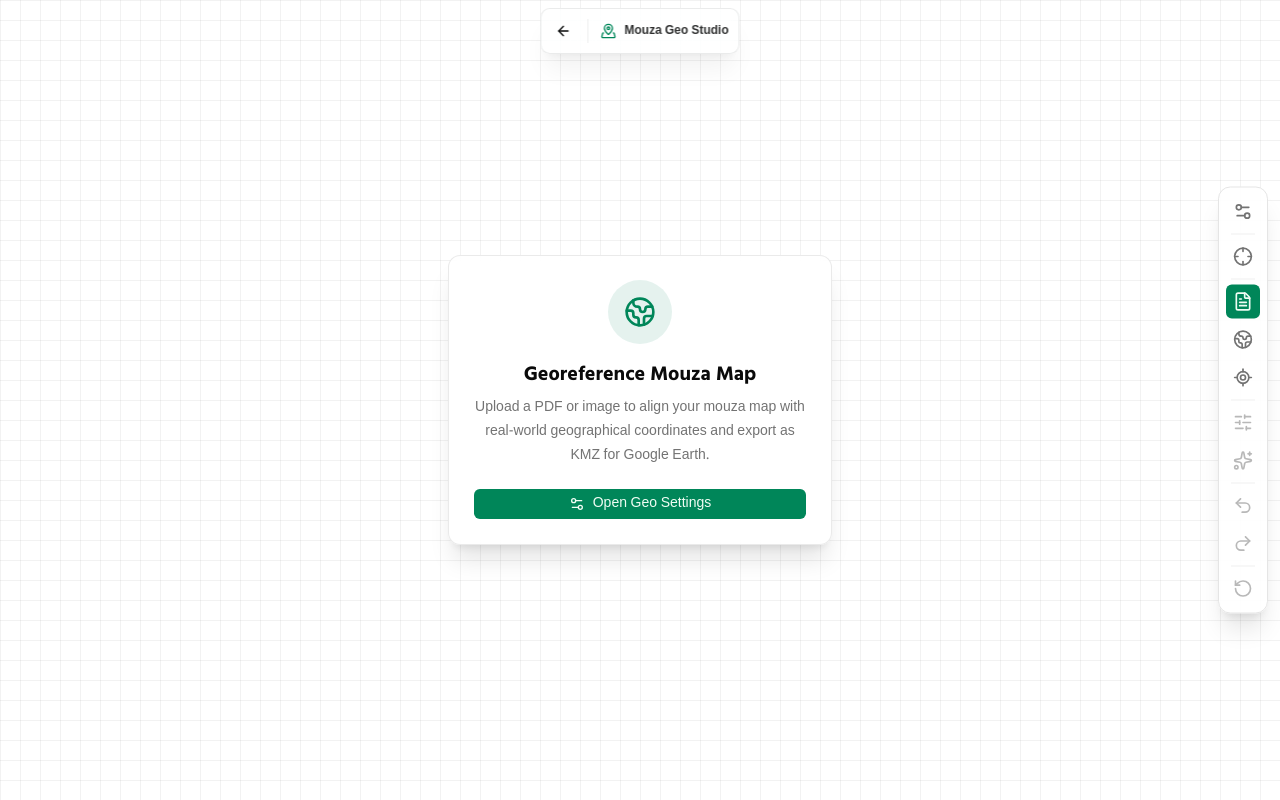
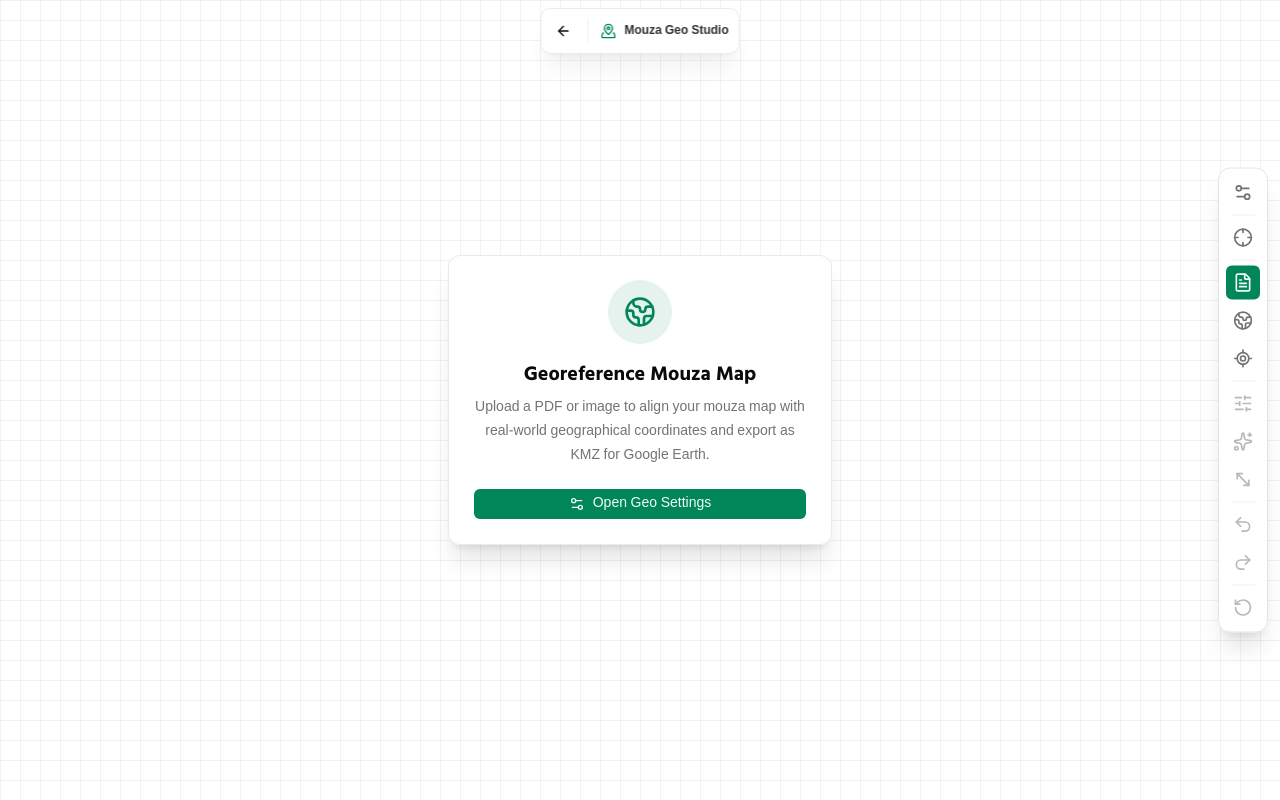
Before and after one commit to nurulla-hasan/mmp_frontend, a Next.js app: page /tools/mouza-geo-studio in a window 1280 px wide. Built offline with nearby package versions, Linux system fonts and the light colour scheme; no server answers.

Commit message:
feat: show manual adjustment in toolbars

```diff
--- a/src/features/mouza-geo/components/GeoStudioToolbar.tsx
+++ b/src/features/mouza-geo/components/GeoStudioToolbar.tsx
@@ -3,6 +3,7 @@ import {
   FileText,
   Globe2,
   LocateFixed,
+  MoveDiagonal2,
   MoreHorizontal,
   Redo2,
   RotateCcw,
@@ -28,11 +29,13 @@ type GeoStudioToolbarProps = {
   alignmentMode: AlignmentMode;
   controlPairsCount: number;
   pointMode: boolean;
+  manualAdjustmentEnabled: boolean;
   canUndo: boolean;
   canRedo: boolean;
   locating?: boolean;
   onToggleSettings: () => void;
   onTogglePointMode: () => void;
+  onToggleManualAdjustment: () => void;
   onSelectView: (view: "source" | "world") => void;
   onLocateUser?: () => void;
   onSimilarityClick: () => void;
@@ -50,11 +53,13 @@ export default function GeoStudioToolbar({
   alignmentMode,
   controlPairsCount,
   pointMode,
+  manualAdjustmentEnabled,
   canUndo,
   canRedo,
   locating = false,
   onToggleSettings,
   onTogglePointMode,
+  onToggleManualAdjustment,
   onSelectView,
   onLocateUser,
   onSimilarityClick,
@@ -165,6 +170,18 @@ export default function GeoStudioToolbar({
                 onClick={onAffineClick}
                 mobile={true}
               />
+              <FloatingToolButton
+                icon={MoveDiagonal2}
+                label={
+                  manualAdjustmentEnabled
+                    ? "Finish Manual Map Adjustment"
+                    : "Adjust Map Manually"
+                }
+                active={manualAdjustmentEnabled}
+                disabled={!transform}
+                onClick={onToggleManualAdjustment}
+                mobile={true}
+              />
               <div className="mx-0.5 h-6 w-px bg-border/60" />
               <FloatingToolButton
                 icon={Undo2}
@@ -270,6 +287,18 @@ export default function GeoStudioToolbar({
         onClick={onAffineClick}
         mobile={false}
       />
+      <FloatingToolButton
+        icon={MoveDiagonal2}
+        label={
+          manualAdjustmentEnabled
+            ? "Finish Manual Map Adjustment"
+            : "Adjust Map Manually"
+        }
+        active={manualAdjustmentEnabled}
+        disabled={!transform}
+        onClick={onToggleManualAdjustment}
+        mobile={false}
+      />
 
       <div className="my-0.5 h-px w-6 bg-border/60" />
 
```
